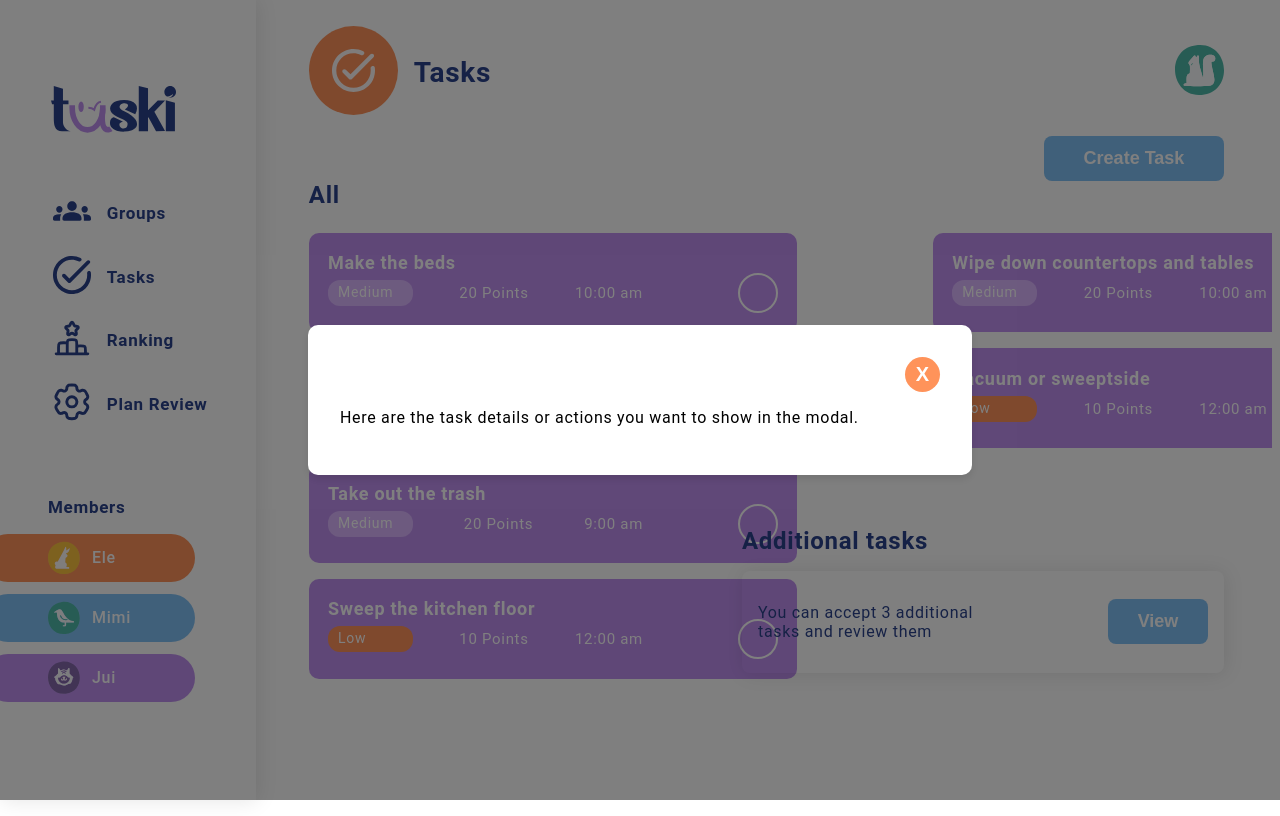
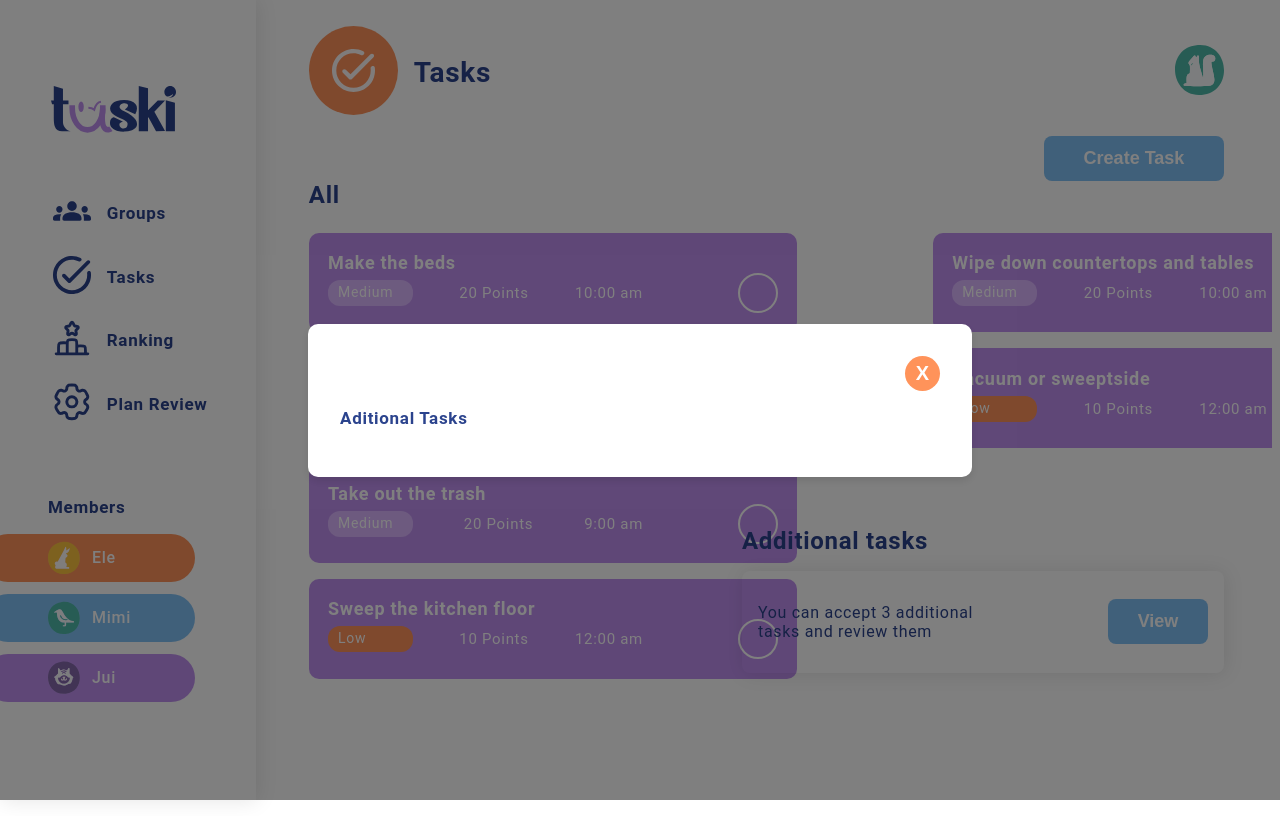
Before and after one commit to NikSala10/TaskiProject, a React (Vite) app: page /tasks in a window 1280 px wide. Both pictures are taken after a click on the button "View". Built offline with nearby package versions, Linux system fonts and the light colour scheme.

Commit message:
feat(components): add new component, AdditionalTasks

```diff
--- a/src/pages/Tasks/Tasks.tsx
+++ b/src/pages/Tasks/Tasks.tsx
@@ -32,7 +32,7 @@ const Tasks = () => {
         </div>
       </div>
          <Modal isOpen={isModalOpen} onClose={closeModal}>
-        <p>Here are the task details or actions you want to show in the modal.</p>
+          <h3 className="tit-additional">Aditional Tasks</h3>
       </Modal>
 
     </div>
```
